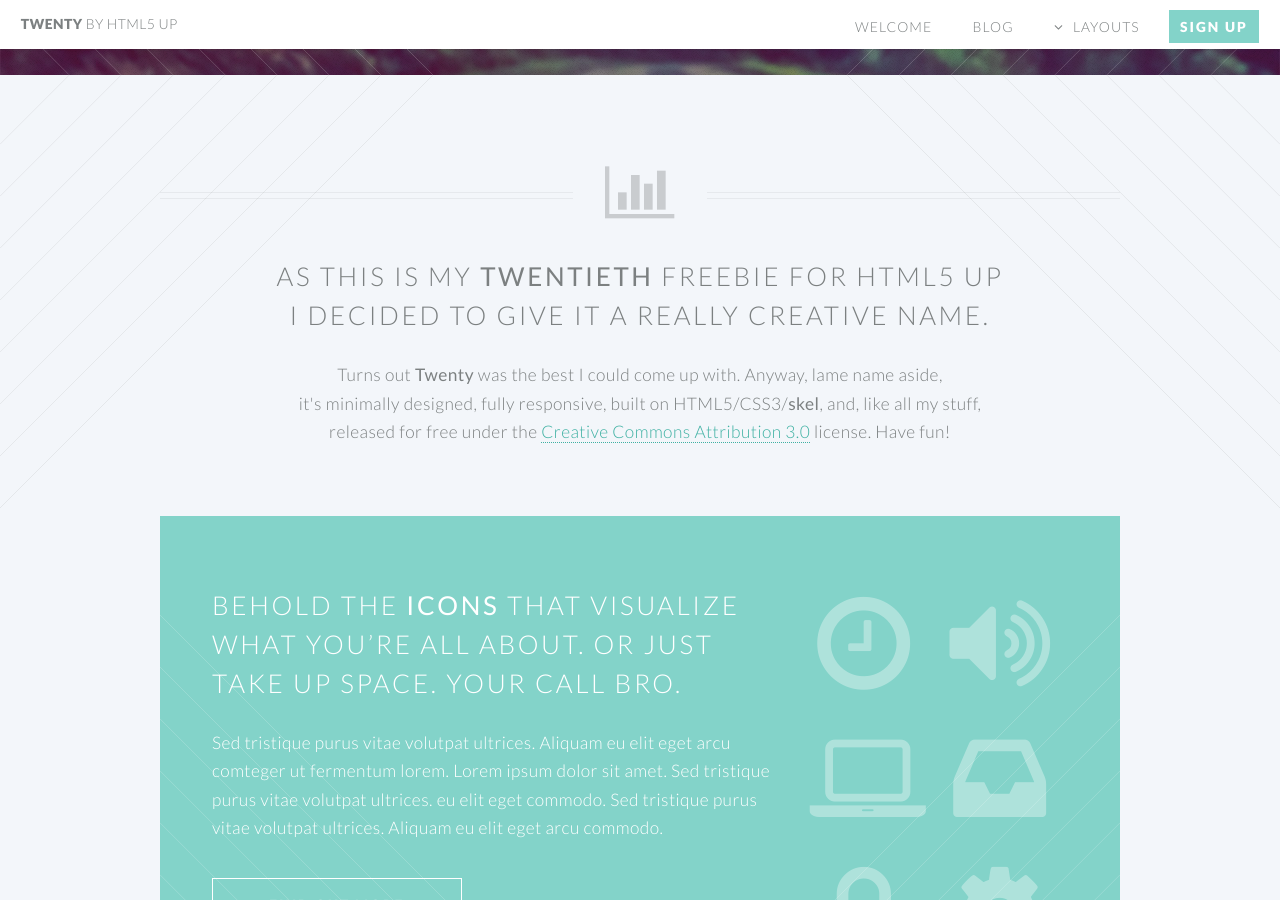
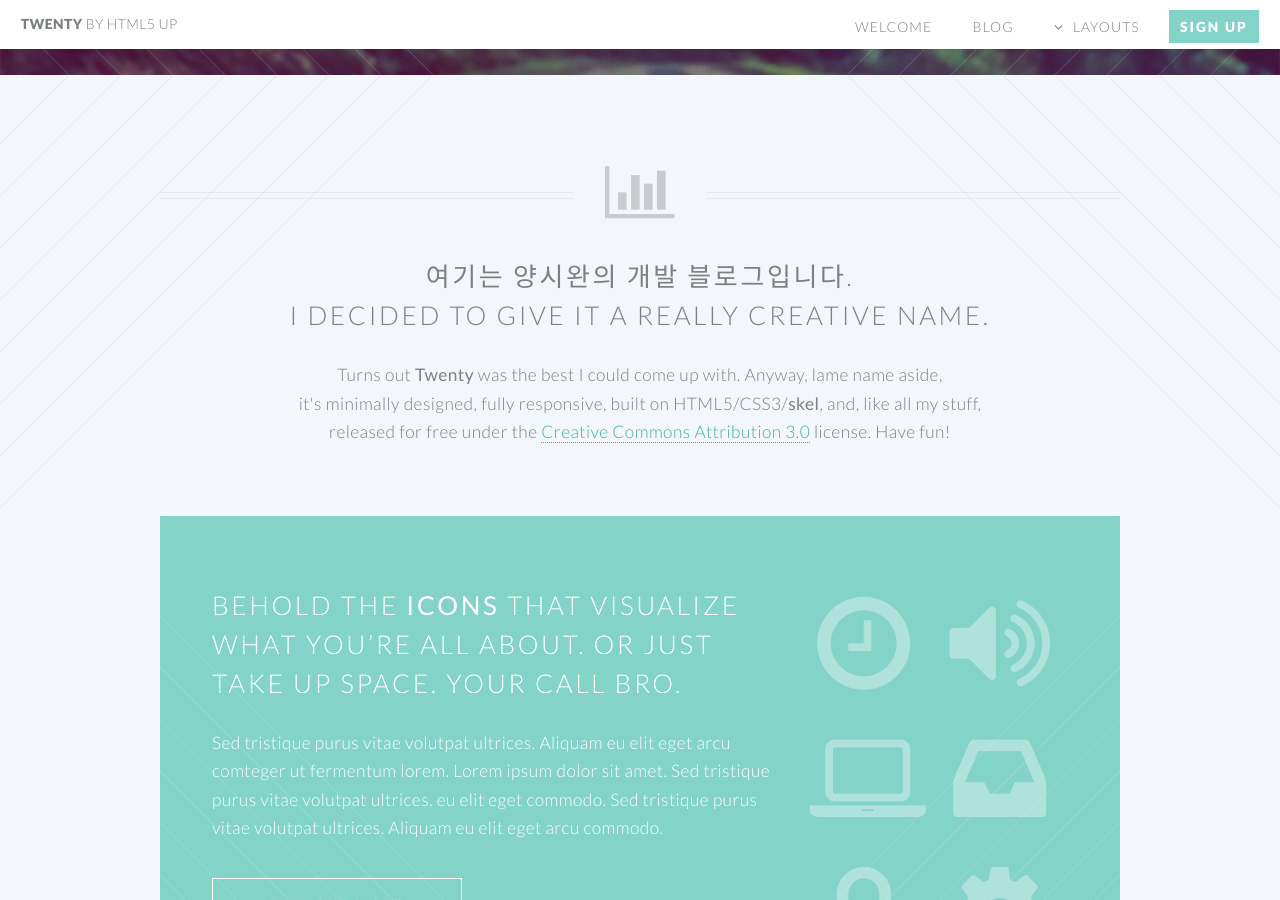
Before and after one commit to Yangsiwan/Yangsiwan.github.io, a Jekyll site: the page built from index.html, in a window 1280 px wide and 900 px high, scrolled down 525 px. Built offline with Jekyll 4.4.1, drawn with Linux system fonts in a browser that asks for light colours.

Commit message:
index change

```diff
--- a/index.html
+++ b/index.html
@@ -6,7 +6,7 @@ layout: landing-page
 
 				<header class="special container">
 					<span class="icon fa-bar-chart-o"></span>
-					<h2>As this is my <strong>twentieth</strong> freebie for HTML5 UP
+					<h2>여기는 양시완의 <strong>개발 블로그</strong>입니다.
 					<br />
 					I decided to give it a really creative name.</h2>
 					<p>Turns out <strong>Twenty</strong> was the best I could come up with. Anyway, lame name aside,
```
